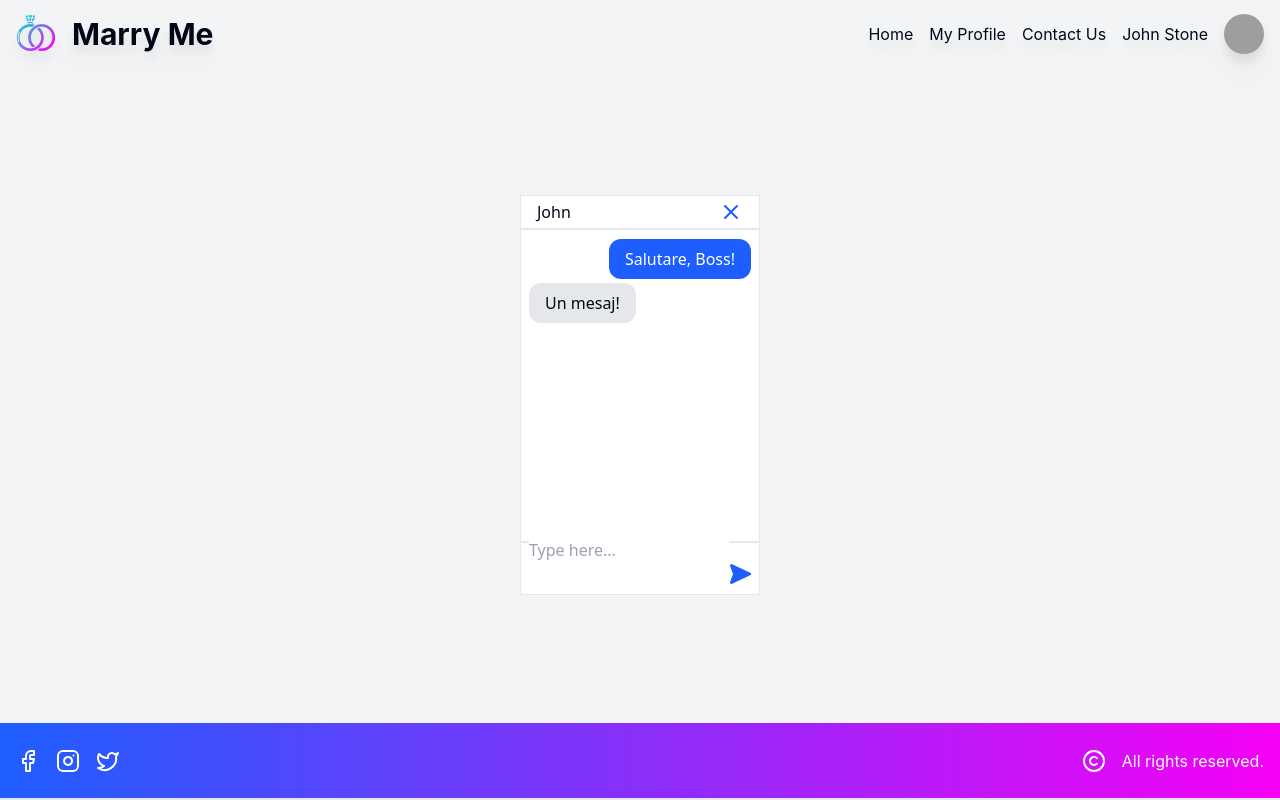
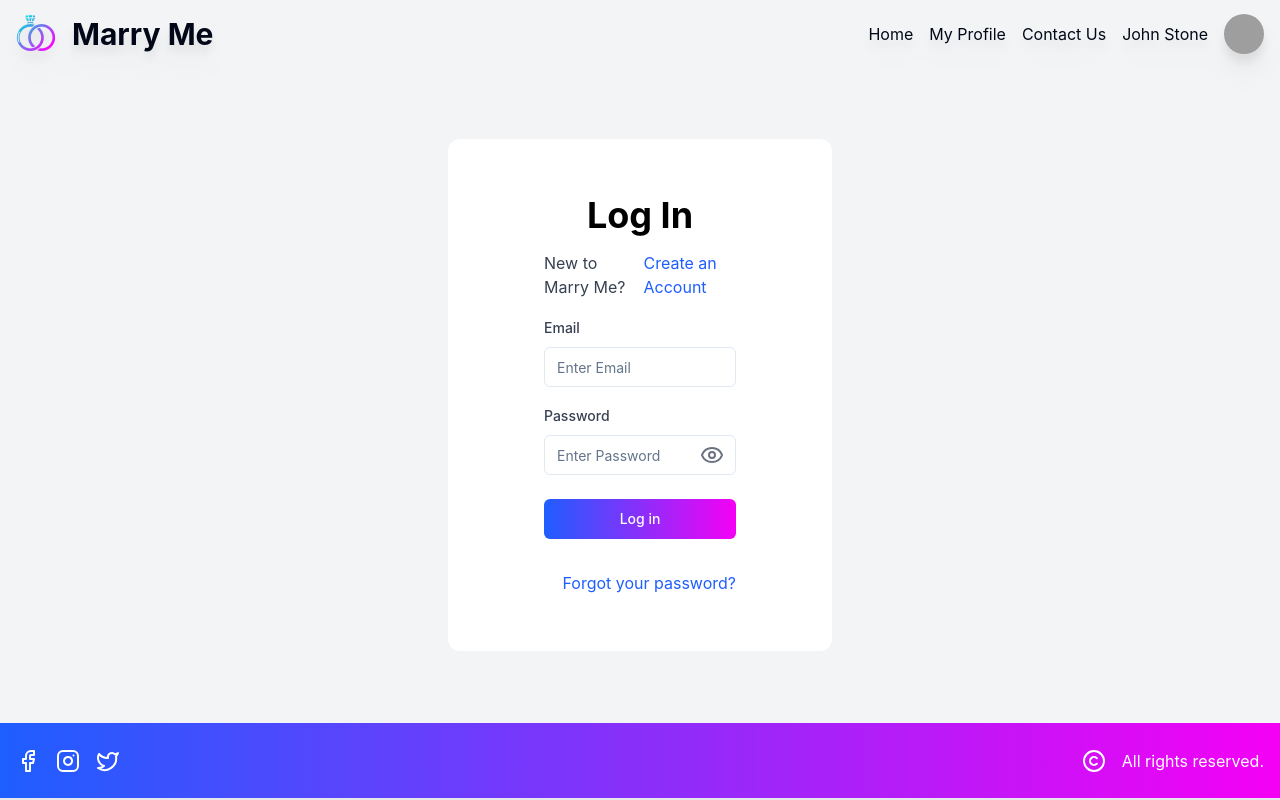
Before and after one commit to MCezarLucian/marry-me, a React (Create React App) app: page / in a window 1280 px wide. Built offline with nearby package versions, Linux system fonts and the light colour scheme; grey boxes are pictures that could not be loaded.

Commit message:
feature/component/login/demo

```diff
--- a/src/App.tsx
+++ b/src/App.tsx
@@ -1,15 +1,15 @@
-import React, { useState } from "react";
+import React from "react";
 import "./App.css";
 import Navbar from "./components/navbar/Navbar";
 import Footer from "./components/footer/Footer";
 import { users } from "./mockdata/data";
-import Chat from "./components/chat/Chat";
+import LoginForm from "./components/loginForm/LoginForm";
 function App() {
   return (
     <div className="h-screen w-full flex flex-col items-center justify-center bg-gray-100 border-b-2 border-gray-200">
       <Navbar logged user={users[0]} />
       <div className="h-[calc(100vh-143px)] w-[60%] flex justify-center items-center">
-        <Chat sender={users[0]} receiver={users[0]} />
+        <LoginForm />
       </div>
       <Footer />
     </div>
--- a/src/components/chat/Message.tsx
+++ b/src/components/chat/Message.tsx
@@ -14,7 +14,7 @@ const Message = ({ message, sender }: MessageProps) => {
       <p
         className={clsx(
           sender ? "text-white bg-MainBlue" : "bg-gray-200",
-          "rounded-xl px-4 py-2"
+          "rounded-xl px-4 py-2 max-w-[200px] overflow-hidden whitespace-normal break-words"
         )}
       >
         {message}
--- /dev/null
+++ b/src/components/loginForm/LoginForm.tsx
@@ -0,0 +1,108 @@
+import { zodResolver } from "@hookform/resolvers/zod";
+import React, { useState } from "react";
+import { useForm } from "react-hook-form";
+import { z } from "zod";
+import { Button } from "../ui/button";
+import {
+  FormField,
+  FormItem,
+  FormLabel,
+  FormControl,
+  FormMessage,
+  Form,
+} from "../ui/form";
+import { Input } from "../ui/input";
+import { Eye, EyeOff } from "lucide-react";
+import { LogInFormSchema } from "../../schemas/LoginFormSchema";
+
+const LoginForm = () => {
+  const [showPassword, setShowPassword] = useState(false);
+  const form = useForm<z.infer<typeof LogInFormSchema>>({
+    resolver: zodResolver(LogInFormSchema),
+    defaultValues: {
+      email: "",
+      password: "",
+    },
+  });
+
+  function onSubmit(values: z.infer<typeof LogInFormSchema>) {
+    console.log(values);
+  }
+
+  return (
+    <Form {...form}>
+      <form
+        onSubmit={form.handleSubmit(onSubmit)}
+        className="font-Inter text-gray-700 rounded-xl w-1/2 h-[64vh] py-14 px-24 bg-white flex flex-col gap-4"
+      >
+        <div className="w-full flex flex-col justify-center items-center gap-4">
+          <h1 className="text-4xl font-bold text-black">Log In</h1>
+          <div className="flex flex-row gap-2">
+            <p>New to Marry Me?</p>
+            <a href="/" className="text-MainBlue">
+              Create an Account
+            </a>
+          </div>
+        </div>
+        <div className="h-[80%] w-full flex justify-between flex-col">
+          <div className="flex flex-col justify-center gap-4">
+            <FormField
+              control={form.control}
+              name="email"
+              render={({ field }) => (
+                <FormItem>
+                  <FormLabel>Email</FormLabel>
+                  <FormControl>
+                    <Input placeholder="Enter Email" {...field} />
+                  </FormControl>
+                  <FormMessage />
+                </FormItem>
+              )}
+            />
+            <FormField
+              control={form.control}
+              name="password"
+              render={({ field }) => (
+                <FormItem>
+                  <FormLabel>Password</FormLabel>
+                  <FormControl>
+                    <div className="relative">
+                      <Input
+                        type={showPassword ? "text" : "password"}
+                        placeholder="Enter Password"
+                        {...field}
+                      />
+                      <div
+                        className="absolute inset-y-0 right-0 pr-3 flex items-center text-sm leading-5 cursor-pointer"
+                        onClick={() => setShowPassword(!showPassword)}
+                      >
+                        {showPassword ? (
+                          <EyeOff className="text-gray-500" />
+                        ) : (
+                          <Eye className="text-gray-500" />
+                        )}
+                      </div>
+                    </div>
+                  </FormControl>
+                  <FormMessage />
+                </FormItem>
+              )}
+            />
+          </div>
+          <div className="flex w-full flex-col gap-8">
+            <Button type="submit" className="w-full">
+              Log in
+            </Button>
+            <div className="flex justify-end w-full">
+              <a href="/" className="text-MainBlue">
+                Forgot your password?
+              </a>
+            </div>
+          </div>
+        </div>
+      </form>
+    </Form>
+  );
+};
+
+export default LoginForm;
--- /dev/null
+++ b/src/schemas/LoginFormSchema.tsx
@@ -0,0 +1,24 @@
+import { z } from "zod";
+
+export const LogInFormSchema = z.object({
+  email: z.string().email({
+    message: "Invalid email address.",
+  }),
+  password: z
+    .string()
+    .min(8, {
+      message: "Password must be at least 8 characters long.",
+    })
+    .regex(/[a-z]/, {
+      message: "Password must contain at least one lowercase letter.",
+    })
+    .regex(/[A-Z]/, {
+      message: "Password must contain at least one uppercase letter.",
+    })
+    .regex(/[0-9]/, {
+      message: "Password must contain at least one number.",
+    })
+    .regex(/[^a-zA-Z0-9]/, {
+      message: "Password must contain at least one special character.",
+    }),
+});
```
